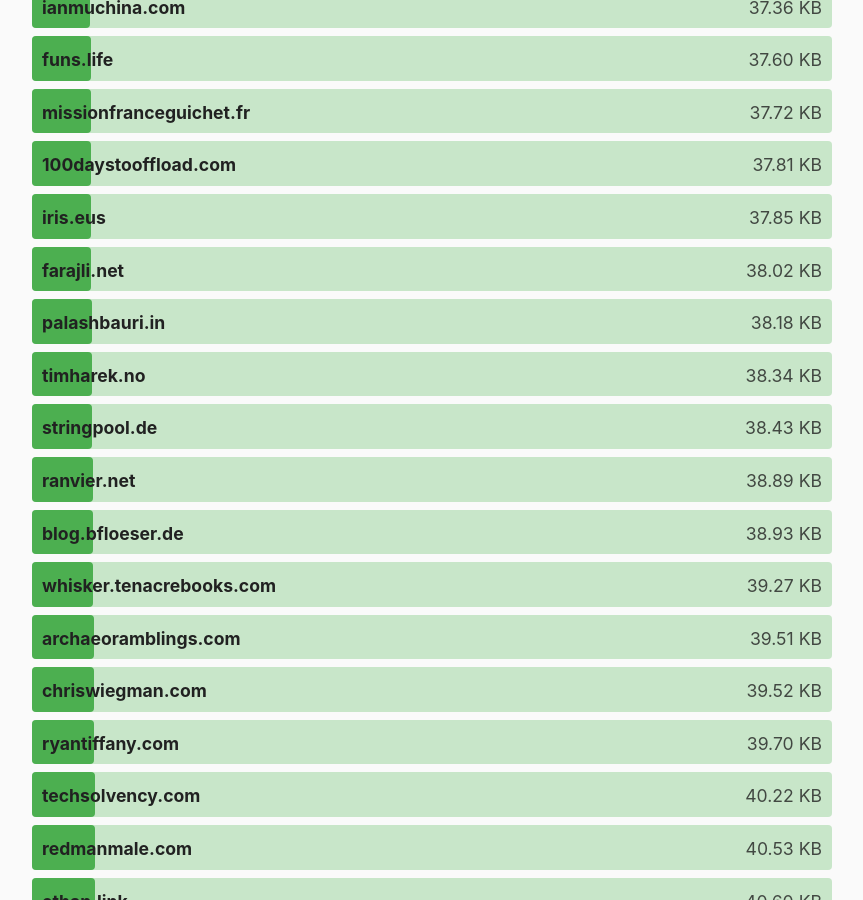
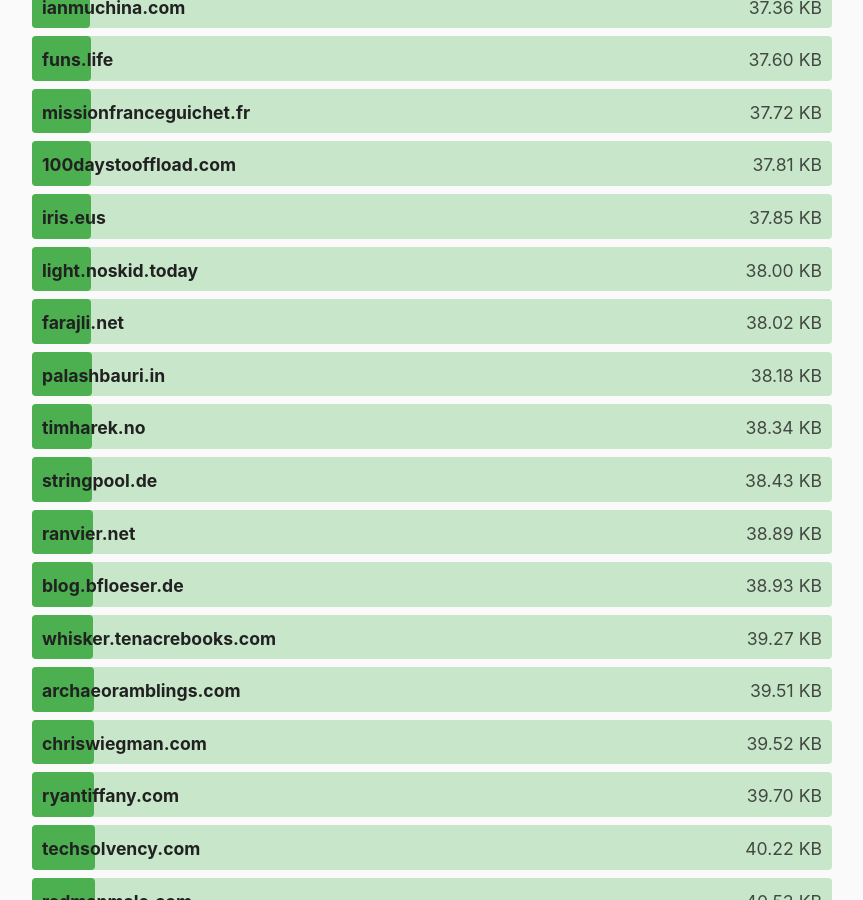
Before and after one commit to kevquirk/512kb.club, a Jekyll site: the page built from index.md, in a window 1280 px wide and 900 px high, scrolled down 13578 px. Shown: the whole window, without its empty margins (208-1071 px from the left). Built offline with Jekyll 4.4.1, drawn with Linux system fonts in a browser that asks for light colours.

Commit message:
added light.noskid.today

```diff
--- a/_data/sites.yml
+++ b/_data/sites.yml
@@ -4197,3 +4197,8 @@
   url: https://zwieratko.sk/
   size: 30.94
   last_checked: 2025-05-18
+
+- domain: light.noskid.today
+  url: https://light.noskid.today/
+  size: 38
+  last_checked: 2025-06-12
```
